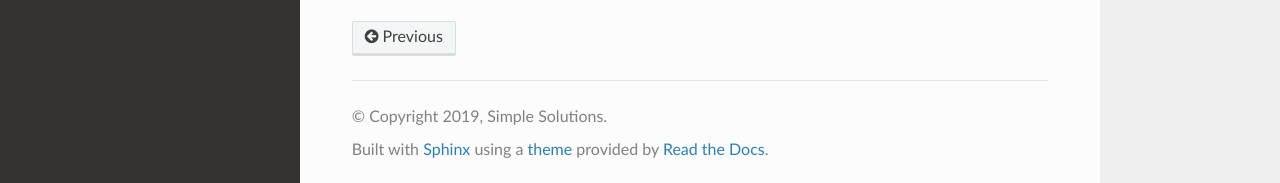
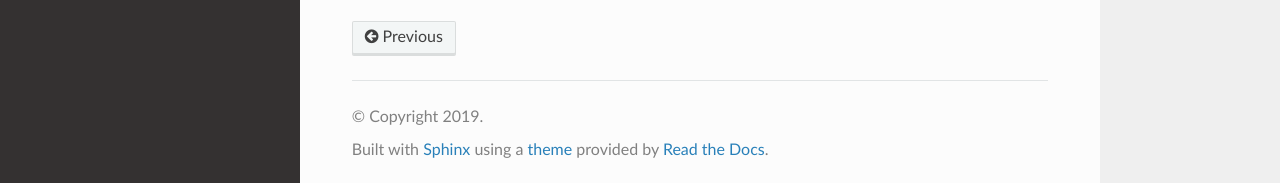
Before and after one commit to simplesolutionsfs/koniedocs, a Sphinx documentation site: the page built from source/production.rst, in a window 1280 px wide and 1293 px high. Shown: the part 1107-1290 px from the top of the window. Built offline with Sphinx 7.4.7 and the Read the Docs theme 2.0.0, drawn with Linux system fonts in a browser that asks for light colours; pages that are not in the unit, such as notebooks, are missing from menus.

Commit message:
Second Commit

```diff
--- a/source/conf.py
+++ b/source/conf.py
@@ -20,8 +20,8 @@
 # -- Project information -----------------------------------------------------
 
 project = u'Konie Documentation'
-copyright = u'2019, Simple Solutions'
-author = u'Simple Solutions'
+copyright = u'2019'
+author = u''
 
 # The short X.Y version
 version = u''
@@ -132,7 +132,7 @@
 #  author, documentclass [howto, manual, or own class]).
 latex_documents = [
     (master_doc, 'KonieDocumentation.tex', u'Konie Documentation Documentation',
-     u'Simple Solutions', 'manual'),
+     u'Konie', 'manual'),
 ]
 
 
--- a/source/index.rst
+++ b/source/index.rst
@@ -14,7 +14,6 @@
    :maxdepth: 2
    :caption: Contents:
 
-   index
    started
    wax
    production
@@ -22,8 +21,6 @@
 
 The Problem
 ^^^^^^^^^^^
-
-Konie Cups uses SAP for the administration work, but they cant use the
 
  Konie Cups is a manufacturer of paper cups. Currently, the overlaying administrative tool is SAP, which does not help with optimizing and controlling the manufaturing process. Using SAP it is currently impossible to relate a new product (Paper Rolls) with a the final product (Paper Cups).
 
```
Also changed, not shown: 11 other files.
